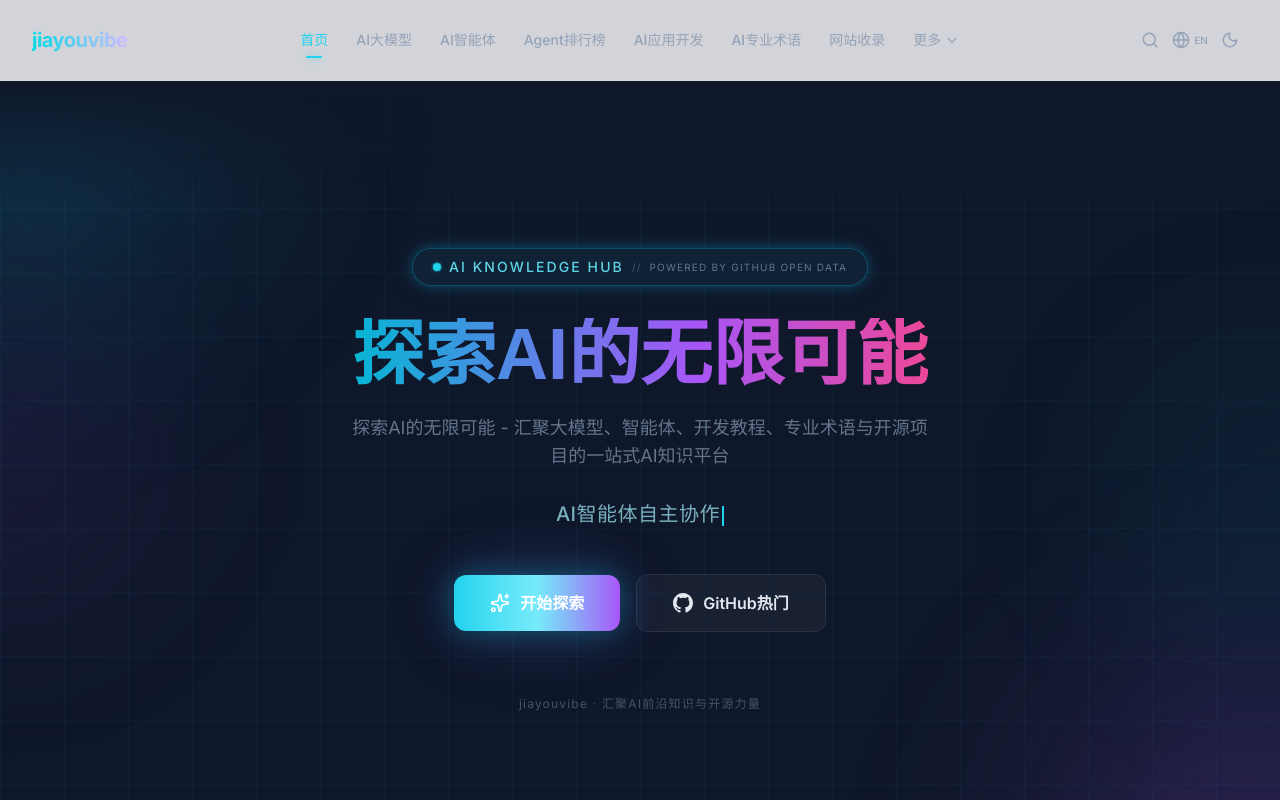
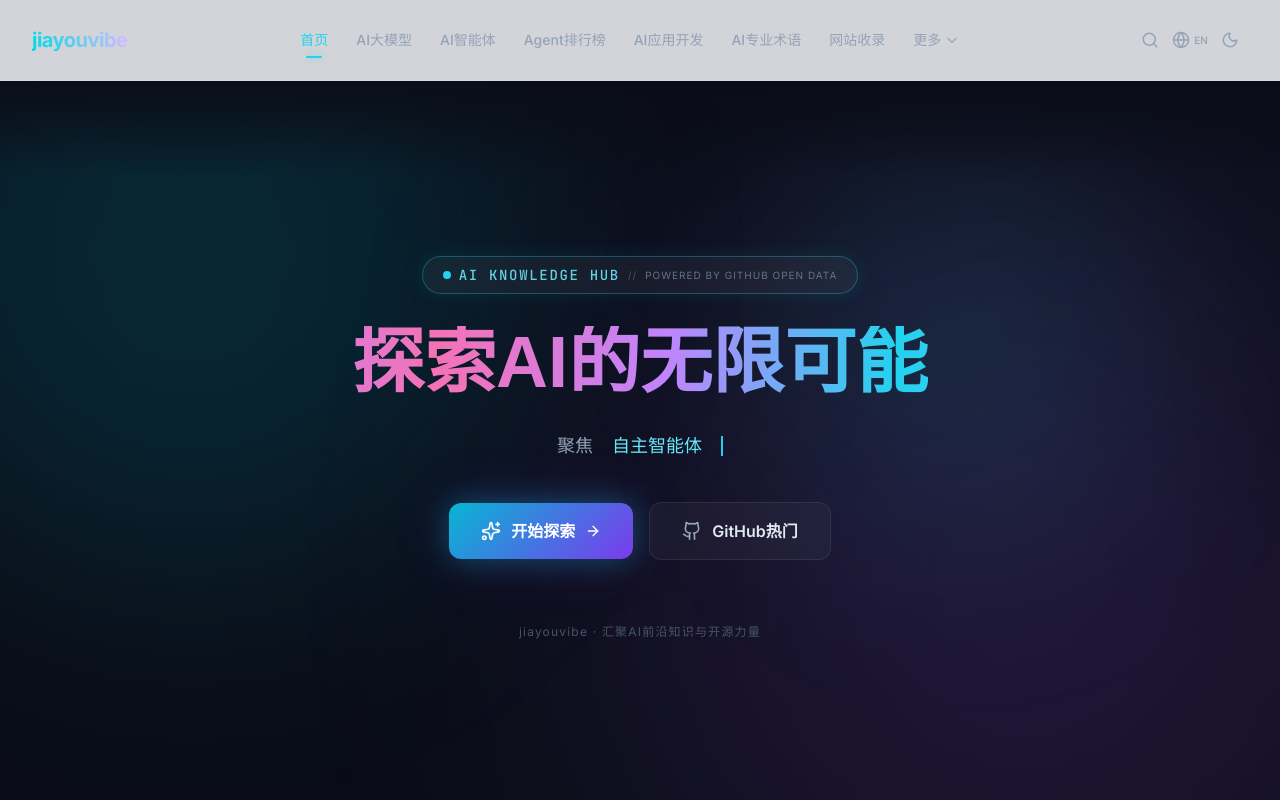
Before and after one commit to Jiayoujw/jiayouvibe, a React (Vite) app: page / in a window 1280 px wide. Shown: the top 800 px of the page. Built offline with nearby package versions, Linux system fonts and the light colour scheme.

Commit message:
Hero 3.0: mouse parallax orbs + dynamic JS particle system + typewriter

```diff
--- a/src/components/home/HeroSection.tsx
+++ b/src/components/home/HeroSection.tsx
@@ -1,211 +1,117 @@
-import { useState, useEffect, useRef } from 'react'
+import { useState, useEffect, useRef, useCallback } from 'react'
 import { Link } from 'react-router-dom'
-import { Sparkles } from 'lucide-react'
-import { cn } from '@/utils/cn'
-import { SITE_NAME, SITE_DESCRIPTION } from '@/utils/constants'
+import { Sparkles, Github, ArrowRight } from 'lucide-react'
+import { SITE_NAME } from '@/utils/constants'
 
-// ── Typewriter phrases ───────────────────────────────────────────────
-
-const TYPING_PHRASES = [
-  '大语言模型前沿技术',
-  'AI智能体自主协作',
-  '提示工程最佳实践',
-  '开源AI生态探索',
-]
-
-// ── Particles config (50 dots) ───────────────────────────────────────
-
-const PARTICLES = Array.from({ length: 50 }, (_, i) => ({
-  id: i,
-  size: 2 + Math.random() * 3.5,
-  left: Math.random() * 100,
-  delay: Math.random() * 15,
-  duration: 8 + Math.random() * 14,
-  drift: (Math.random() - 0.5) * 60,
-}))
-
-// ── Component ────────────────────────────────────────────────────────
+const TYPING_PHRASES = ['大型语言模型', '自主智能体', 'RAG 架构', '开源AI趋势', '知识图谱应用']
+const PARTICLE_COLORS = ['#22d3ee', '#c084fc', '#f472b6', '#818cf8', '#a78bfa']
 
 export default function HeroSection() {
   const [phraseIndex, setPhraseIndex] = useState(0)
   const [charIndex, setCharIndex] = useState(0)
   const [isDeleting, setIsDeleting] = useState(false)
-  const [scrollY, setScrollY] = useState(0)
+  const [mousePos, setMousePos] = useState({ x: 0, y: 0 })
   const sectionRef = useRef<HTMLElement>(null)
+  const particlesRef = useRef<HTMLDivElement>(null)
+  const prefersReducedMotion = useRef(false)
 
-  const currentPhrase = TYPING_PHRASES[phraseIndex] ?? ''
+  const currentPhrase = TYPING_PHRASES[phraseIndex]
 
-  // ── Typewriter effect ──────────────────────────────────────────────
-
+  // ── Typewriter ──
   useEffect(() => {
-    const typingSpeed = isDeleting ? 35 : 70
-    const pauseAtEnd = !isDeleting && charIndex === currentPhrase.length ? 2000 : 0
-    const pauseAtStart = isDeleting && charIndex === 0 ? 500 : 0
-
-    if (pauseAtEnd) {
-      const timeout = setTimeout(() => setIsDeleting(true), pauseAtEnd)
-      return () => clearTimeout(timeout)
+    const speed = isDeleting ? 40 : 80
+    const pauseEnd = !isDeleting && charIndex === currentPhrase.length ? 2500 : 0
+    const pauseStart = isDeleting && charIndex === 0 ? 400 : 0
+    if (pauseEnd) { const t = setTimeout(() => setIsDeleting(true), pauseEnd); return () => clearTimeout(t) }
+    if (pauseStart) {
+      const t = setTimeout(() => { setIsDeleting(false); setPhraseIndex((p) => (p + 1) % TYPING_PHRASES.length) }, pauseStart)
+      return () => clearTimeout(t)
     }
-
-    if (pauseAtStart) {
-      const timeout = setTimeout(() => {
-        setIsDeleting(false)
-        setPhraseIndex((prev) => (prev + 1) % TYPING_PHRASES.length)
-      }, pauseAtStart)
-      return () => clearTimeout(timeout)
-    }
-
-    const timeout = setTimeout(() => {
-      setCharIndex((prev) => prev + (isDeleting ? -1 : 1))
-    }, typingSpeed)
-
-    return () => clearTimeout(timeout)
+    const t = setTimeout(() => setCharIndex((c) => c + (isDeleting ? -1 : 1)), speed)
+    return () => clearTimeout(t)
   }, [charIndex, isDeleting, currentPhrase])
 
-  // ── Parallax scroll handler ────────────────────────────────────────
-
-  useEffect(() => {
-    const handleScroll = () => setScrollY(window.scrollY)
-    window.addEventListener('scroll', handleScroll, { passive: true })
-    return () => window.removeEventListener('scroll', handleScroll)
+  // ── Mouse parallax ──
+  const handleMouseMove = useCallback((e: React.MouseEvent) => {
+    if (prefersReducedMotion.current || !sectionRef.current) return
+    const rect = sectionRef.current.getBoundingClientRect()
+    setMousePos({ x: e.clientX - rect.left - rect.width / 2, y: e.clientY - rect.top - rect.height / 2 })
   }, [])
 
-  // ── Derived values ─────────────────────────────────────────────────
+  // ── Dynamic particle system ──
+  useEffect(() => {
+    prefersReducedMotion.current = window.matchMedia('(prefers-reduced-motion: reduce)').matches
+    if (prefersReducedMotion.current || !particlesRef.current) return
+
+    const container = particlesRef.current
+    const count = 40
+    const fragments: HTMLSpanElement[] = []
+
+    for (let i = 0; i < count; i++) {
+      const span = document.createElement('span')
+      const size = Math.random() * 4 + 1
+      span.style.cssText = `position:absolute;border-radius:50%;pointer-events:none;width:${size}px;height:${size}px;left:${Math.random()*100}%;bottom:-10px;background:${PARTICLE_COLORS[Math.floor(Math.random()*PARTICLE_COLORS.length)]};box-shadow:0 0 ${size*3}px currentColor;animation:particle-drift ${6+Math.random()*10}s ease-in-out ${Math.random()*8}s infinite;opacity:0;`
+      container.appendChild(span)
+      fragments.push(span)
+    }
+    return () => fragments.forEach((s) => s.remove())
+  }, [])
 
   const displayText = currentPhrase.slice(0, charIndex)
-  const parallaxY = (offset: number) => scrollY * offset
 
   return (
     <section
       ref={sectionRef}
-      className="relative min-h-screen flex items-center justify-center overflow-hidden bg-[#0f172a]"
+      onMouseMove={handleMouseMove}
+      className="relative min-h-[92vh] flex items-center justify-center bg-[#0a0d17] overflow-hidden"
     >
-      {/* ── 50 CSS floating particles ────────────────────────────────── */}
-      {PARTICLES.map((p) => (
+      {/* Grid pattern */}
+      <div className="absolute inset-0 opacity-20 pointer-events-none bg-grid-pattern" />
+
+      {/* Ambient orbs with mouse parallax */}
+      <div className="absolute inset-0 pointer-events-none overflow-hidden">
         <div
-          key={p.id}
-          className="absolute rounded-full pointer-events-none"
-          style={{
-            width: `${p.size}px`,
-            height: `${p.size}px`,
-            left: `${p.left}%`,
-            bottom: '-10px',
-            animationName: 'particle-rise',
-            animationDelay: `${p.delay}s`,
-            animationDuration: `${p.duration}s`,
-            animationIterationCount: 'infinite',
-            animationTimingFunction: 'ease-in-out',
-            background:
-              p.id % 3 === 0
-                ? 'rgba(6, 182, 212, 0.7)'
-                : p.id % 3 === 1
-                  ? 'rgba(168, 85, 247, 0.55)'
-                  : 'rgba(236, 72, 153, 0.45)',
-            boxShadow:
-              p.id % 3 === 0
-                ? '0 0 6px rgba(6, 182, 212, 0.5)'
-                : p.id % 3 === 1
-                  ? '0 0 6px rgba(168, 85, 247, 0.5)'
-                  : '0 0 6px rgba(236, 72, 153, 0.35)',
-            '--drift': `${p.drift}px`,
-          } as React.CSSProperties}
+          className="absolute -top-[20%] -left-[10%] w-[50vw] h-[50vw] rounded-full bg-cyan-500/15 blur-[120px] animate-pulse-slow"
+          style={{ transform: `translate(${mousePos.x * 0.02}px, ${mousePos.y * 0.02}px)` }}
         />
-      ))}
+        <div
+          className="absolute -bottom-[20%] -right-[10%] w-[60vw] h-[60vw] rounded-full bg-purple-500/15 blur-[150px] animate-pulse-slow"
+          style={{ animationDelay: '2s', transform: `translate(${mousePos.x * -0.015}px, ${mousePos.y * -0.015}px)` }}
+        />
+        <div
+          className="absolute top-[10%] right-[10%] w-[30vw] h-[30vw] rounded-full bg-cyan-400/10 blur-[100px] animate-pulse-slow"
+          style={{ animationDelay: '1s', transform: `translate(${mousePos.x * 0.01}px, ${mousePos.y * 0.01}px)` }}
+        />
+        <div
+          className="absolute bottom-[10%] left-[10%] w-[40vw] h-[40vw] rounded-full bg-purple-400/8 blur-[120px] animate-pulse-slow"
+          style={{ animationDelay: '3s', transform: `translate(${mousePos.x * -0.025}px, ${mousePos.y * -0.025}px)` }}
+        />
+      </div>
 
-      {/* ── Grid pattern overlay with subtle drift ──────────────────── */}
-      <div
-        className="absolute inset-0 opacity-[0.12] pointer-events-none"
-        style={{
-          backgroundImage: `
-            linear-gradient(rgba(0, 219, 231, 0.35) 1px, transparent 1px),
-            linear-gradient(90deg, rgba(0, 219, 231, 0.35) 1px, transparent 1px)
-          `,
-          backgroundSize: '64px 64px',
-          animation: 'grid-drift 20s linear infinite',
-        }}
-      />
+      {/* Dynamic JS particle container */}
+      <div ref={particlesRef} className="absolute inset-0 pointer-events-none overflow-hidden" />
 
-      {/* ── Cyan ambient orb — top left ──────────────────────────────── */}
-      <div
-        className="absolute -top-80 -left-80 w-[700px] h-[700px] rounded-full pointer-events-none"
-        style={{
-          background: 'radial-gradient(circle, rgba(6,182,212,0.22) 0%, rgba(6,182,212,0.06) 40%, transparent 70%)',
-          filter: 'blur(60px)',
-          animation: 'blob-float-cyan 10s ease-in-out infinite',
-          transform: `translateY(${parallaxY(0.15)}px) translateX(${parallaxY(-0.05)}px)`,
-        }}
-      />
-
-      {/* ── Purple ambient orb — bottom right ────────────────────────── */}
-      <div
-        className="absolute -bottom-80 -right-80 w-[700px] h-[700px] rounded-full pointer-events-none"
-        style={{
-          background: 'radial-gradient(circle, rgba(168,85,247,0.22) 0%, rgba(168,85,247,0.06) 40%, transparent 70%)',
-          filter: 'blur(60px)',
-          animation: 'blob-float-purple 11s ease-in-out infinite',
-          transform: `translateY(${parallaxY(-0.12)}px) translateX(${parallaxY(0.08)}px)`,
-        }}
-      />
-
-      {/* ── Secondary cyan orb — top right ───────────────────────────── */}
-      <div
-        className="absolute top-1/4 -right-56 w-[450px] h-[450px] rounded-full pointer-events-none"
-        style={{
-          background: 'radial-gradient(circle, rgba(6,182,212,0.1) 0%, transparent 70%)',
-          filter: 'blur(80px)',
-          animation: 'blob-float-cyan 14s ease-in-out infinite 3s',
-          transform: `translateY(${parallaxY(-0.18)}px)`,
-        }}
-      />
-
-      {/* ── Secondary purple orb — bottom left ───────────────────────── */}
-      <div
-        className="absolute bottom-1/4 -left-56 w-[450px] h-[450px] rounded-full pointer-events-none"
-        style={{
-          background: 'radial-gradient(circle, rgba(168,85,247,0.1) 0%, transparent 70%)',
-          filter: 'blur(80px)',
-          animation: 'blob-float-purple 13s ease-in-out infinite 5s',
-          transform: `translateY(${parallaxY(0.2)}px)`,
-        }}
-      />
-
-      {/* ── Content ──────────────────────────────────────────────────── */}
-      <div className="relative z-10 flex flex-col items-center text-center px-4 sm:px-6 max-w-4xl mx-auto">
-        {/* ── Badge ──────────────────────────────────────────────────── */}
-        <div
-          className={cn(
-            'inline-flex items-center gap-2 px-5 py-2 rounded-full mb-8',
-            'border border-cyan-400/30 bg-cyan-400/[0.06] backdrop-blur-md',
-            'animate-pulse-glow',
-          )}
-        >
-          <div className="relative flex items-center justify-center">
-            <div className="w-2 h-2 rounded-full bg-cyan-400" />
-            <div className="absolute inset-0 w-2 h-2 rounded-full bg-cyan-400 animate-ping opacity-40" />
-          </div>
-          <span className="text-xs sm:text-sm font-medium tracking-[0.15em] text-cyan-300/90 uppercase">
+      {/* Content */}
+      <div className="relative z-10 flex flex-col items-center text-center px-4 sm:px-6 max-w-4xl mx-auto gap-6 sm:gap-8">
+        {/* Badge */}
+        <div className="inline-flex items-center gap-2 px-5 py-2 rounded-full bg-white/5 backdrop-blur-md border border-cyan-400/30 shadow-[0_0_20px_rgba(34,211,238,0.1)]">
+          <span className="w-2 h-2 rounded-full bg-cyan-400 animate-dot-pulse" />
+          <span className="text-xs sm:text-sm font-medium tracking-[0.12em] text-cyan-300/90 uppercase font-mono">
             AI KNOWLEDGE HUB
           </span>
-          <span className="text-[10px] text-slate-600 tracking-[0.12em] hidden sm:inline">
-            //
-          </span>
-          <span className="text-[10px] text-slate-500 tracking-[0.12em] hidden sm:inline">
+          <span className="text-[10px] text-slate-600 tracking-[0.1em] hidden sm:inline">//</span>
+          <span className="text-[10px] text-slate-500 tracking-[0.1em] hidden sm:inline">
             POWERED BY GITHUB OPEN DATA
           </span>
         </div>
 
-        {/* ── Main Title with shine animation ────────────────────────── */}
-        <h1
-          className="text-4xl sm:text-5xl md:text-6xl lg:text-7xl font-bold font-sora mb-6 leading-tight animate-slide-up select-none"
-          style={{ animationDelay: '100ms' }}
-        >
+        {/* Title */}
+        <h1 className="text-4xl sm:text-5xl md:text-6xl lg:text-7xl font-bold font-sora leading-tight">
           <span
-            className="inline-block text-transparent bg-clip-text"
+            className="inline-block text-transparent bg-clip-text animate-shine"
             style={{
-              backgroundImage:
-                'linear-gradient(90deg, #06b6d4 0%, #a855f7 30%, #ec4899 50%, #a855f7 70%, #06b6d4 100%)',
+              backgroundImage: 'linear-gradient(90deg, #22d3ee 0%, #c084fc 40%, #f472b6 60%, #c084fc 80%, #22d3ee 100%)',
               backgroundSize: '200% auto',
-              animation: 'shine 4s linear infinite',
               WebkitBackgroundClip: 'text',
               WebkitTextFillColor: 'transparent',
             }}
@@ -214,77 +120,42 @@ export default function HeroSection() {
           </span>
         </h1>
 
-        {/* ── Description ────────────────────────────────────────────── */}
-        <p
-          className="text-sm sm:text-base md:text-lg text-slate-500 max-w-xl mb-6 leading-relaxed animate-slide-up"
-          style={{ animationDelay: '200ms' }}
-        >
-          {SITE_DESCRIPTION}
-        </p>
-
-        {/* ── Typewriter subtitle ────────────────────────────────────── */}
-        <div
-          className="mb-10 h-10 flex items-center justify-center animate-slide-up"
-          style={{ animationDelay: '300ms' }}
-        >
-          <span className="text-lg sm:text-xl text-cyan-200/70 font-medium tracking-wide">
-            {displayText}
-            <span className="inline-block w-[2px] h-5 ml-0.5 bg-cyan-400 align-middle animate-pulse" />
-          </span>
+        {/* Typewriter */}
+        <div className="text-base sm:text-lg text-slate-300 min-h-[32px] flex items-center gap-1.5">
+          <span className="text-slate-400">聚焦</span>
+          <span className="text-cyan-300 font-medium min-w-[10ch]">{displayText}</span>
+          <span className="inline-block w-[2px] h-5 bg-cyan-400 animate-pulse align-middle" />
         </div>
 
-        {/* ── CTA Buttons ────────────────────────────────────────────── */}
-        <div
-          className="flex flex-col sm:flex-row items-center gap-4 animate-slide-up"
-          style={{ animationDelay: '400ms' }}
-        >
-          {/* Primary: 开始探索 */}
+        {/* CTA Buttons */}
+        <div className="flex flex-col sm:flex-row items-center gap-4 mt-2">
           <Link
             to="/models"
-            className={cn(
-              'group relative inline-flex items-center gap-2.5 px-9 py-4 rounded-xl font-semibold text-base',
-              'bg-gradient-to-r from-cyan-400 via-cyan-300 to-purple-500 text-white',
-              'shadow-[0_0_30px_rgba(6,182,212,0.35),_0_0_60px_rgba(139,92,246,0.2),_0_0_90px_rgba(6,182,212,0.1)]',
-              'hover:shadow-[0_0_40px_rgba(6,182,212,0.55),_0_0_80px_rgba(139,92,246,0.35),_0_0_110px_rgba(6,182,212,0.2)]',
-              'hover:scale-[1.05] active:scale-[0.97]',
-              'transition-all duration-300',
-              'focus-visible:outline-none focus-visible:ring-2 focus-visible:ring-cyan-400/50',
-            )}
+            className="group relative inline-flex items-center gap-2.5 px-8 py-4 rounded-xl font-semibold text-base text-white overflow-hidden"
+            style={{ background: 'linear-gradient(135deg, #06b6d4 0%, #7c3aed 100%)', boxShadow: '0 0 30px rgba(6,182,212,0.35), 0 0 60px rgba(124,58,237,0.2)' }}
           >
-            {/* Hover shimmer overlay */}
-            <span className="absolute inset-0 rounded-xl bg-gradient-to-r from-white/0 via-white/10 to-white/0 group-hover:via-white/15 transition-all duration-500" />
-            <Sparkles className="relative w-5 h-5 group-hover:scale-110 group-hover:-translate-y-0.5 transition-transform duration-300" />
+            <span className="absolute inset-0 bg-white/20 translate-y-full group-hover:translate-y-0 transition-transform duration-300" />
+            <Sparkles className="relative w-5 h-5" />
             <span className="relative">开始探索</span>
+            <ArrowRight className="relative w-4 h-4 group-hover:translate-x-1 transition-transform duration-200" />
           </Link>
-
-          {/* Secondary: GitHub热门 */}
           <Link
             to="/trending"
-            className={cn(
-              'group relative inline-flex items-center gap-2.5 px-9 py-4 rounded-xl font-semibold text-base',
-              'bg-white/[0.04] backdrop-blur-xl border border-white/[0.08] text-slate-200',
-              'hover:bg-white/[0.08] hover:border-cyan-400/40',
-              'hover:shadow-[0_0_30px_rgba(6,182,212,0.2),_0_0_50px_rgba(6,182,212,0.08)]',
-              'hover:scale-[1.04] active:scale-[0.97]',
-              'transition-all duration-300',
-              'focus-visible:outline-none focus-visible:ring-2 focus-visible:ring-cyan-400/50',
-            )}
+            className="group inline-flex items-center gap-2.5 px-8 py-4 rounded-xl font-semibold text-base text-slate-200 bg-white/[0.04] backdrop-blur-xl border border-white/[0.08] hover:border-cyan-400/30 hover:shadow-[0_0_30px_rgba(6,182,212,0.15)] transition-all duration-300"
           >
-            {/* Hover inner glow */}
-            <span className="absolute inset-0 rounded-xl bg-gradient-to-r from-cyan-400/0 via-purple-400/0 to-cyan-400/0 group-hover:from-cyan-400/5 group-hover:via-purple-400/5 group-hover:to-cyan-400/5 transition-all duration-500" />
-            <svg className="relative w-5 h-5 group-hover:scale-110 group-hover:rotate-12 transition-transform duration-300" viewBox="0 0 24 24" fill="currentColor"><path d="M12 0C5.374 0 0 5.373 0 12c0 5.302 3.438 9.8 8.207 11.387.599.111.793-.261.793-.577v-2.234c-3.338.726-4.033-1.416-4.033-1.416-.546-1.387-1.333-1.756-1.333-1.756-1.089-.745.083-.729.083-.729 1.205.084 1.839 1.237 1.839 1.237 1.07 1.834 2.807 1.304 3.492.997.107-.775.418-1.305.762-1.604-2.665-.305-5.467-1.334-5.467-5.931 0-1.311.469-2.381 1.236-3.221-.124-.303-.535-1.524.117-3.176 0 0 1.008-.322 3.301 1.23A11.509 11.509 0 0 1 12 5.803c1.02.005 2.047.138 3.006.404 2.291-1.552 3.297-1.23 3.297-1.23.653 1.653.242 2.874.118 3.176.77.84 1.235 1.911 1.235 3.221 0 4.609-2.807 5.624-5.479 5.921.43.372.823 1.102.823 2.222v3.293c0 .319.192.694.801.576C20.566 21.797 24 17.3 24 12c0-6.627-5.373-12-12-12z" /></svg>
-            <span className="relative">GitHub热门</span>
+            <Github className="w-5 h-5 text-slate-400 group-hover:text-white transition-colors" />
+            <span>GitHub热门</span>
           </Link>
         </div>
 
-        {/* ── Bottom hint ────────────────────────────────────────────── */}
-        <p className="mt-16 text-xs text-slate-600 tracking-widest animate-pulse select-none">
+        {/* Bottom hint */}
+        <p className="mt-8 text-xs text-slate-600 tracking-widest animate-pulse select-none">
           {SITE_NAME} · 汇聚AI前沿知识与开源力量
         </p>
       </div>
 
-      {/* ── Top fade overlay ─────────────────────────────────────────── */}
-      <div className="absolute top-0 left-0 right-0 h-32 bg-gradient-to-b from-[#0f172a] to-transparent pointer-events-none" />
+      {/* Top fade */}
+      <div className="absolute top-0 left-0 right-0 h-24 bg-gradient-to-b from-[#0a0d17] to-transparent pointer-events-none" />
     </section>
   )
 }
```
